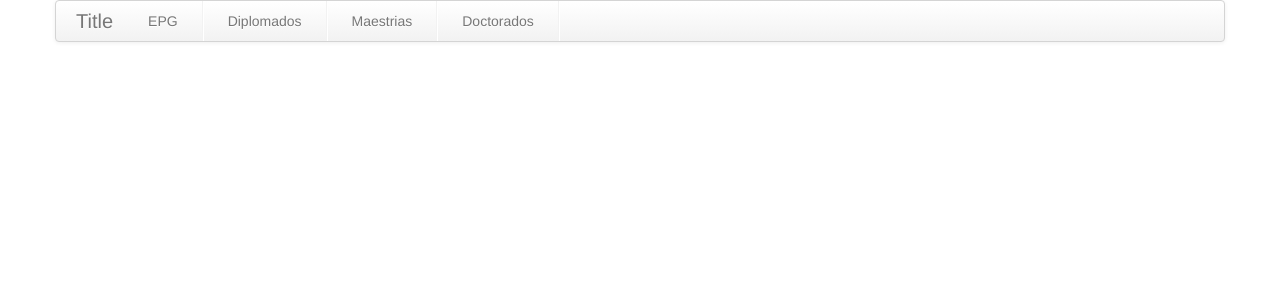
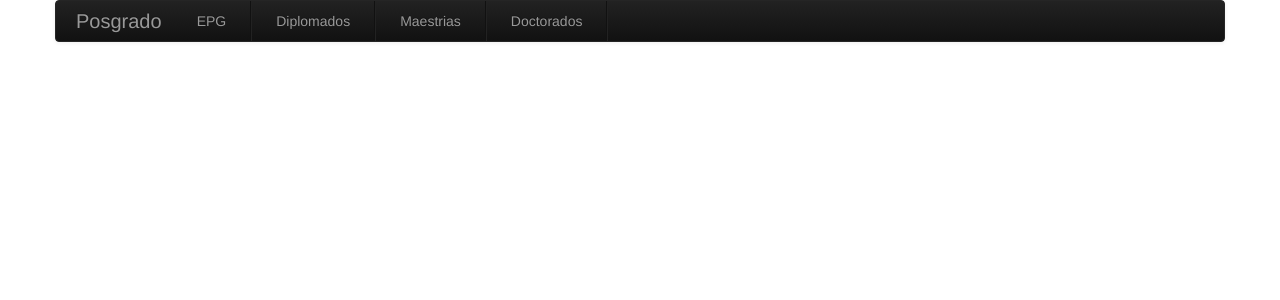
Before and after one commit to grupocova/GCProyectoWeb1, a PHP site: page / in a window 1280 px wide. Shown: the top 300 px of the page. Run offline with PHP 8.4, Linux system fonts and the light colour scheme.

Commit message:
cambio prueba

```diff
--- a/Index.php
+++ b/Index.php
@@ -20,9 +20,9 @@
     <!--<div class="span4">
     </div>-->
     <div class="span12">
-    <div class="navbar">
+    <div class="navbar  navbar-inverse">
     <div class="navbar-inner">
-      <a class="brand" href="#">Title</a>
+      <a class="brand" href="#">Posgrado</a>
       <ul class="nav">
         <li><a href="#">EPG</a></li>
         <li class="divider-vertical"></li>
```
